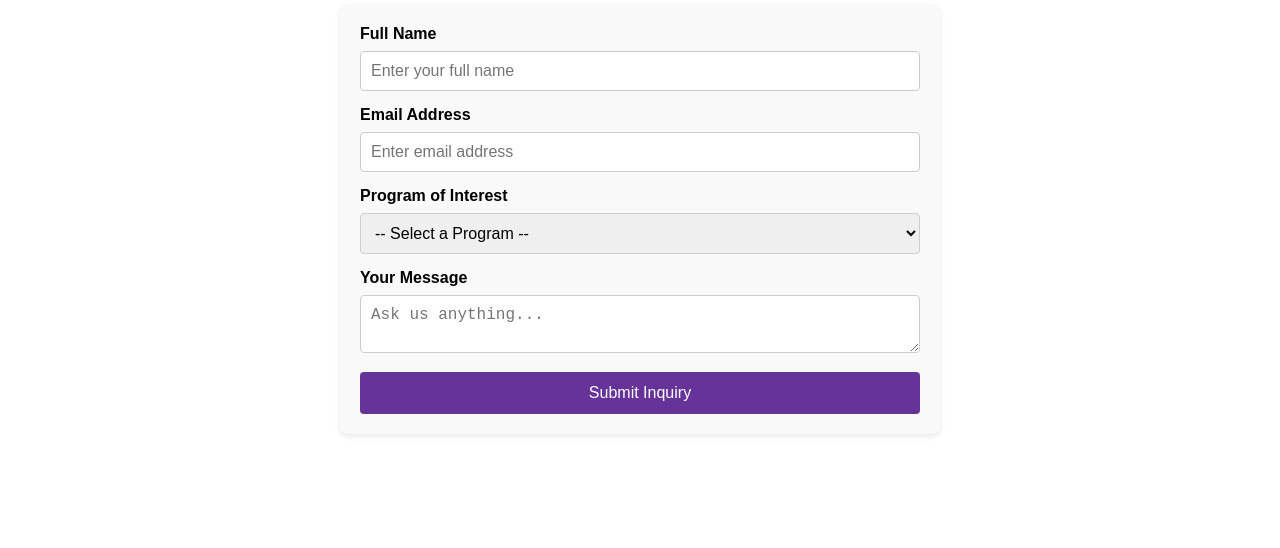
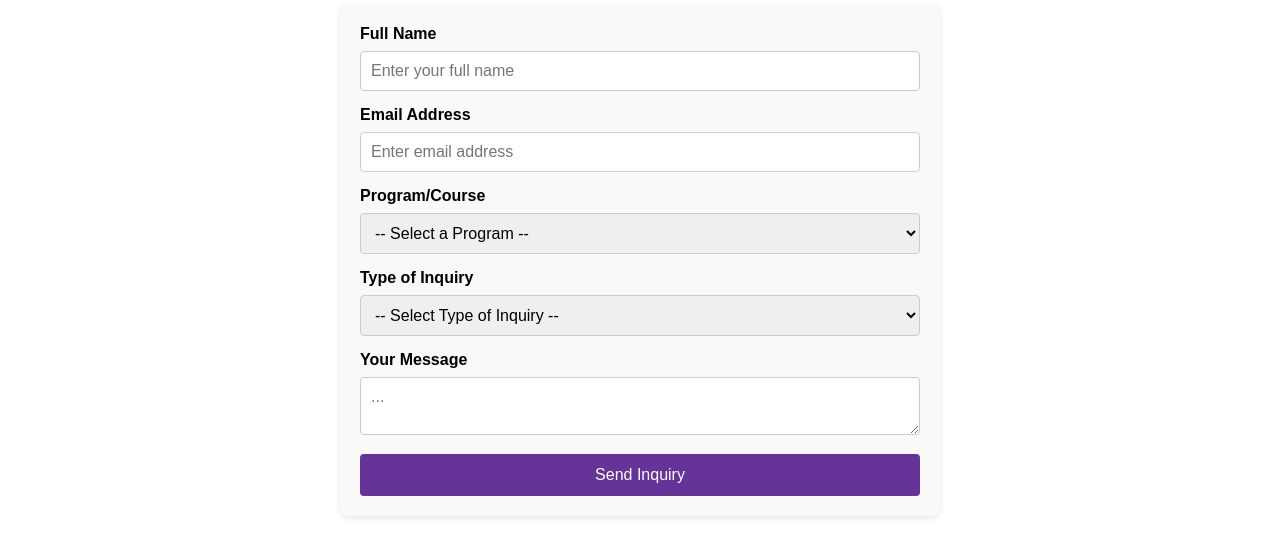
Before and after one commit to JaneyP12/Looong_uni_website, a plain HTML site: page inquiry.html in a window 1280 px wide. Shown: the part 252-800 px from the top of the page. Drawn offline with Linux system fonts and the light colour scheme.

Commit message:
Add files via upload

```diff
--- a/inquiry.html
+++ b/inquiry.html
@@ -160,6 +160,7 @@
     h2, h3{
       text-align: center;
     }
+
     .form-container {
       margin: 20px auto;
       padding: 20px;
@@ -184,6 +185,10 @@
       font-size: 16px;
     }
 
+    #message {
+      font-family: Arial, sans-serif;
+    }
+
     .form-container button {
       background-color: rebeccapurple;
       color: white;
@@ -206,10 +211,9 @@
   <!-- Top Bar -->
   <div class="top-bar">
     <div class="contact-info">
-    <span class="top-item"><a href="contact.html?city=sydney" style="color:inherit; text-decoration:none;">Sydney</a></span>
-    <span class="top-item"><a href="contact.html?city=melbourne" style="color:inherit; text-decoration:none;">Melbourne</a></span>
-    <span class="top-item"><a href="contact.html?city=brisbane" style="color:inherit; text-decoration:none;">Brisbane</a></span>
-
+      <span class="top-item"><a href="contact.html?city=sydney" style="color:inherit; text-decoration:none;">Sydney</a></span>
+      <span class="top-item"><a href="contact.html?city=melbourne" style="color:inherit; text-decoration:none;">Melbourne</a></span>
+      <span class="top-item"><a href="contact.html?city=brisbane" style="color:inherit; text-decoration:none;">Brisbane</a></span>
     </div>
 
     <!-- Google Search Form -->
@@ -238,10 +242,10 @@
     </ul>
   </nav>
 
-  <!-- Student Inquiry Form -->
+
   <br>
   <br>
-  <h2>Student Inquiry Form</h2>
+  <h2> Inquiry Form</h2>
 
   <div class="form-container">
     <form id="inquiryForm" action="#" method="post">
@@ -251,49 +255,59 @@
       <label for="email">Email Address</label>
       <input type="email" id="email" name="email" placeholder="Enter email address" required>
 
-      <label for="program">Program of Interest</label>
+      <label for="program">Program/Course</label>
       <select id="program" name="program" required>
         <option value="">-- Select a Program --</option>
         <option value="master0">Master of Information Technology</option>
         <option value="master1">Master of Nursing</option>
         <option value="master2">Master of Social Work</option>
         <option value="master3">Master of Engineering</option>
+        <option value="master3">Master of Engineering</option>
+        <option value="master3">Other</option>
+      </select>
+
+
+      <label for="inquiryType">Type of Inquiry</label>
+      <select id="inquiryType" name="inquiryType" required>
+        <option value="">-- Select Type of Inquiry --</option>
+        <option value="admission">Admission </option>
+        <option value="program">Course Information</option>
+        <option value="general">General Question</option>
+        <option value="other">Other</option>
       </select>
 
       <label for="message">Your Message</label>
-      <textarea id="message" name="message" placeholder="Ask us anything..." required></textarea>
+      <textarea id="message" name="message" placeholder="..." required></textarea>
 
-      <button type="submit">Submit Inquiry</button>
+      <button type="submit">Send Inquiry</button>
     </form>
   </div>
 
-  <!-- JavaScript Alert and Validation -->
+<!-- JavaScript -->
   <script>
+
     document.getElementById('inquiryForm').addEventListener('submit', function(event) {
       event.preventDefault(); // Stop default form submission
 
       const name = document.getElementById('name').value.trim();
       const email = document.getElementById('email').value.trim();
       const program = document.getElementById('program').value;
+      const inquiryType = document.getElementById('inquiryType').value;
       const message = document.getElementById('message').value.trim();
 
-      if (!name || !email || !program || !message) {
+      if (!name || !email || !program || !inquiryType || !message) {
         alert("Please fill out all fields before submitting.");
         return;
       }
 
       alert("We have received your inquiry, " + name + ". Our team will get in touch shortly!");
+    });
 
 
-    });
-
-    // Toggle navigation menu on smaller screens
     function toggleMenu() {
       const navLinks = document.getElementById("navLinks");
       navLinks.classList.toggle("show");
     }
-
-
   </script>
 
 </body>
```
Also changed, not shown: courses.html (+2 -1 lines), tuition.html (+1 -0 lines), index.html (line endings or trailing spaces).
